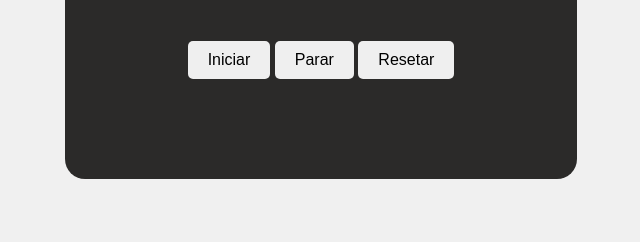
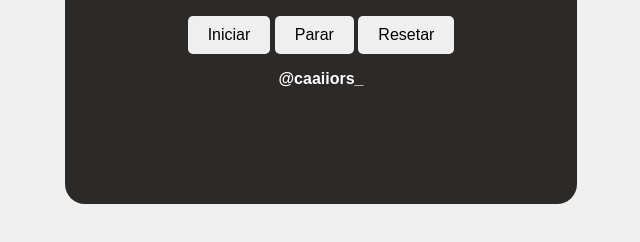
Before and after one commit to caaiiors/Timer, a plain HTML site: page index.html in a window 1280 px wide. Shown: the part 436-678 px from the top of the page, without its empty margins (319-959 px from the left). Drawn offline with Linux system fonts and the light colour scheme.

Commit message:
adding my instagram

```diff
--- a/index.html
+++ b/index.html
@@ -12,7 +12,9 @@
       <button id="start">Iniciar</button>
       <button id="pause">Parar</button>
       <button id="reset">Resetar</button>
+      <p id="mensagem"><strong>@caaiiors_</strong></p>
+       <script src="script.js"></script>
     </div>
-    <script src="script.js"></script>
+
 </body>
 </html>
```
